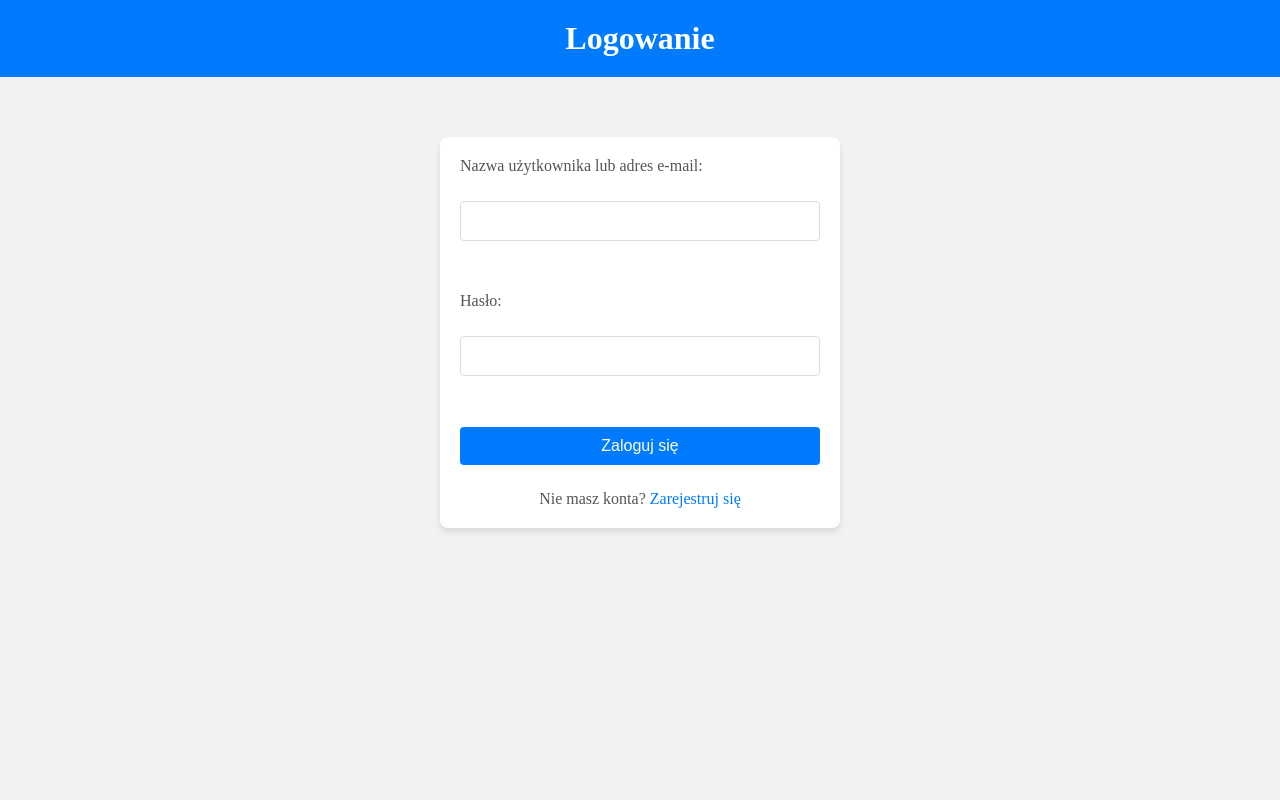
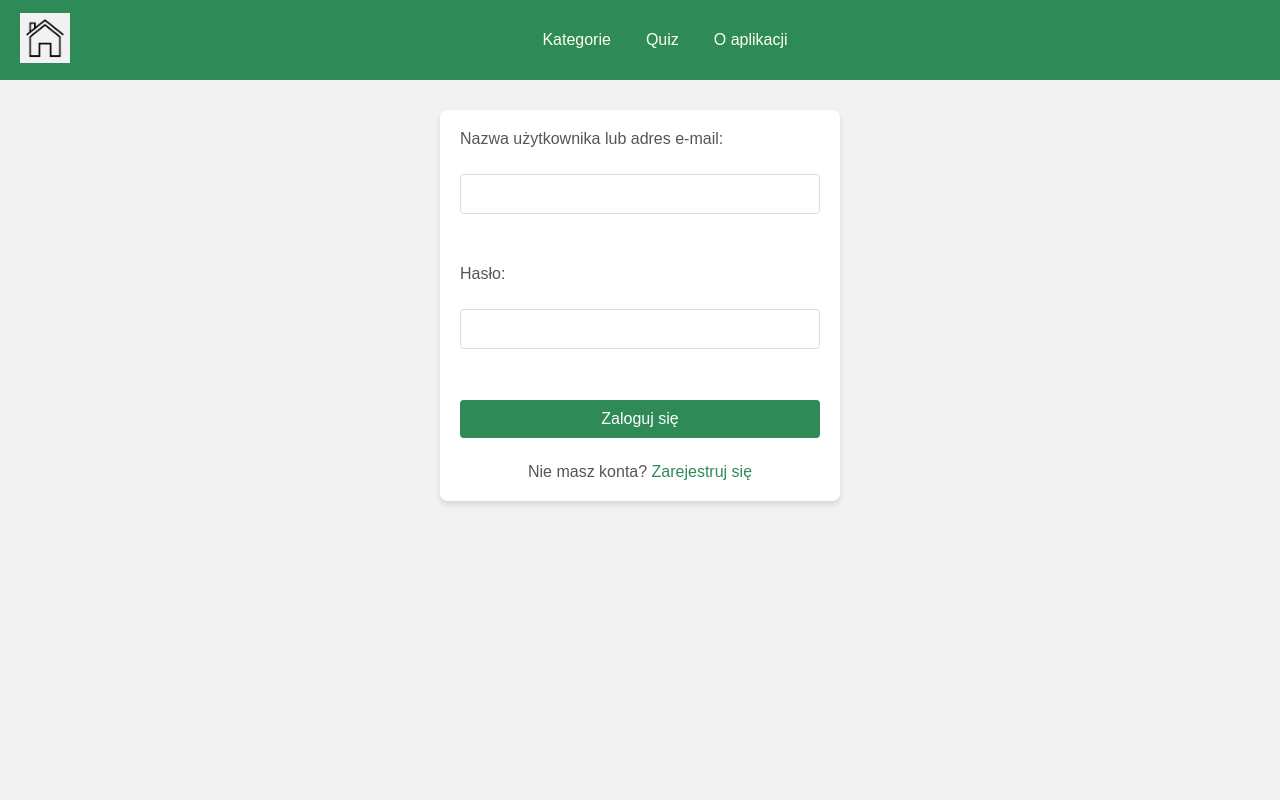
Before and after one commit to olimo54323/BIT_Festival_2024, a Flask app: page /login in a window 1280 px wide. Run offline with Flask 3, Linux system fonts and the light colour scheme; parts of the project's set-up code (start-up, migrations or seed data) failed here and were passed over.

Commit message:
Poprawienie headera do loginu

```diff
--- a/static/css/login.css
+++ b/static/css/login.css
@@ -17,22 +17,105 @@ body {
     justify-content: flex-start;  /* Upewniamy się, że strona zaczyna się od góry */
     align-items: center;
     min-height: 100vh;
+    font-family: Arial, sans-serif; /* Dodano czcionkę */
 }
 
+/* Stylizacja headera */
 header {
-    background-color: #007bff;
+    background-color: #2e8b57;
+    color: #fffff0;
+    padding: 15px 20px; /* Zwiększamy padding */
+    display: flex;
+    align-items: center;
+    justify-content: space-between;
     width: 100%;
-    padding: 20px;
-    text-align: center;
-    margin-top: 0;  /* Zapewnia brak marginesu od góry */
-    margin-bottom: 30px;  /* Odstęp od formularza */
+    height: 80px; /* Ustawiamy stałą wysokość nagłówka */
 }
 
-header h1 {
-    color: white;
-    font-size: 2rem;
+header .logo-container {
+    display: flex;
+    align-items: center;
 }
 
+header .logo {
+    max-height: 50px;
+}
+
+header nav {
+    display: flex;
+    align-items: center;
+}
+
+header ul {
+    list-style-type: none;
+    margin: 0;
+    padding: 0;
+    display: flex;
+    gap: 15px;
+}
+
+header ul li {
+    display: inline;
+}
+
+header ul li a {
+    color: #fffff0;
+    text-decoration: none;
+    padding: 5px 10px;
+}
+
+header ul li a:hover {
+    background-color: #2e8b57;
+    border-radius: 5px;
+}
+
+header .login-container {
+    display: flex;
+    align-items: center;
+}
+
+header .login-container a {
+    display: inline-block;
+    text-decoration: none;
+}
+
+header .login-icon {
+    max-height: 40px;
+    width: auto;
+    cursor: pointer;
+    margin-left: 10px;
+}
+
+/* Główna treść */
+main {
+    padding: 20px;
+    width: 100%;
+    max-width: 1200px;
+}
+
+main h1 {
+    font-size: 24px;
+}
+
+main p {
+    font-size: 18px;
+}
+
+main a {
+    display: inline-block;
+    margin-top: 20px;
+    padding: 10px 15px;
+    background-color: #28a745;
+    color: #fff;
+    text-decoration: none;
+    border-radius: 5px;
+}
+
+main a:hover {
+    background-color: #218838;
+}
+
+/* Formularz logowania */
 .container {
     width: 100%;
     max-width: 400px;
@@ -64,13 +147,13 @@ input {
 }
 
 input:focus {
-    border-color: #007bff;
+    border-color: #2e8b57;
     box-shadow: 0 0 5px rgba(0, 123, 255, 0.2);
 }
 
 input[type="submit"] {
     padding: 10px;
-    background-color: #007bff;
+    background-color: #2e8b57;
     color: white;
     border: none;
     border-radius: 4px;
@@ -80,7 +163,7 @@ input[type="submit"] {
 }
 
 input[type="submit"]:hover {
-    background-color: #0056b3;
+    background-color: #2e8b57;
 }
 
 p {
@@ -91,9 +174,42 @@ p {
 
 a {
     text-decoration: none;
-    color: #007bff;
+    color: #2e8b57;
 }
 
 a:hover {
     text-decoration: underline;
 }
+
+/* Stopka */
+footer {
+    background-color: #2e8b57;
+    color: #fffff0;
+    text-align: center;
+    padding: 10px 0;
+    position: relative;
+    bottom: 0;
+    width: 100%;
+}
+
+/* Responsywność dla urządzeń mobilnych */
+@media (max-width: 768px) {
+    header {
+        flex-direction: column;
+        align-items: flex-start;
+        height: auto; /* Zmieniamy wysokość na 'auto' na mniejszych ekranach */
+    }
+
+    header nav {
+        margin-top: 10px;
+    }
+
+    header ul {
+        flex-direction: column;
+        gap: 10px;
+    }
+
+    main {
+        padding: 15px;
+    }
+}
--- a/templates/login.html
+++ b/templates/login.html
@@ -4,11 +4,26 @@
     <meta charset="UTF-8">
     <title>Logowanie</title>
     <link rel="stylesheet" href="{{ url_for('static', filename='css/login.css') }}">
+    <link rel="stylesheet" href="{{ url_for('static', filename='css/header.css') }}">
 </head>
 <body>
     <!-- Nagłówek -->
     <header>
-        <h1>Logowanie</h1>
+        <div class="logo-container">
+            <a href="{{ url_for('index') }}">
+                <img src="{{ url_for('static', filename='images/logo.png') }}" alt="Logo" class="logo">
+            </a>
+        </div>
+        <nav>
+            <ul>
+                <li><a href="{{ url_for('categories') }}">Kategorie</a></li>
+                <li><a href="{{ url_for('quiz') }}">Quiz</a></li>
+                <li><a href="{{ url_for('about') }}">O aplikacji</a></li>
+            </ul>
+        </nav>
+        <div class="login-container">
+        </div>
+        <!-- Usunięty kontener logowania -->
     </header>
 
     <!-- Formularz logowania -->
```
Also changed, not shown: static/css/header.css (deleted, +0 -63 lines), static/css/index.css (+171 -2 lines).
